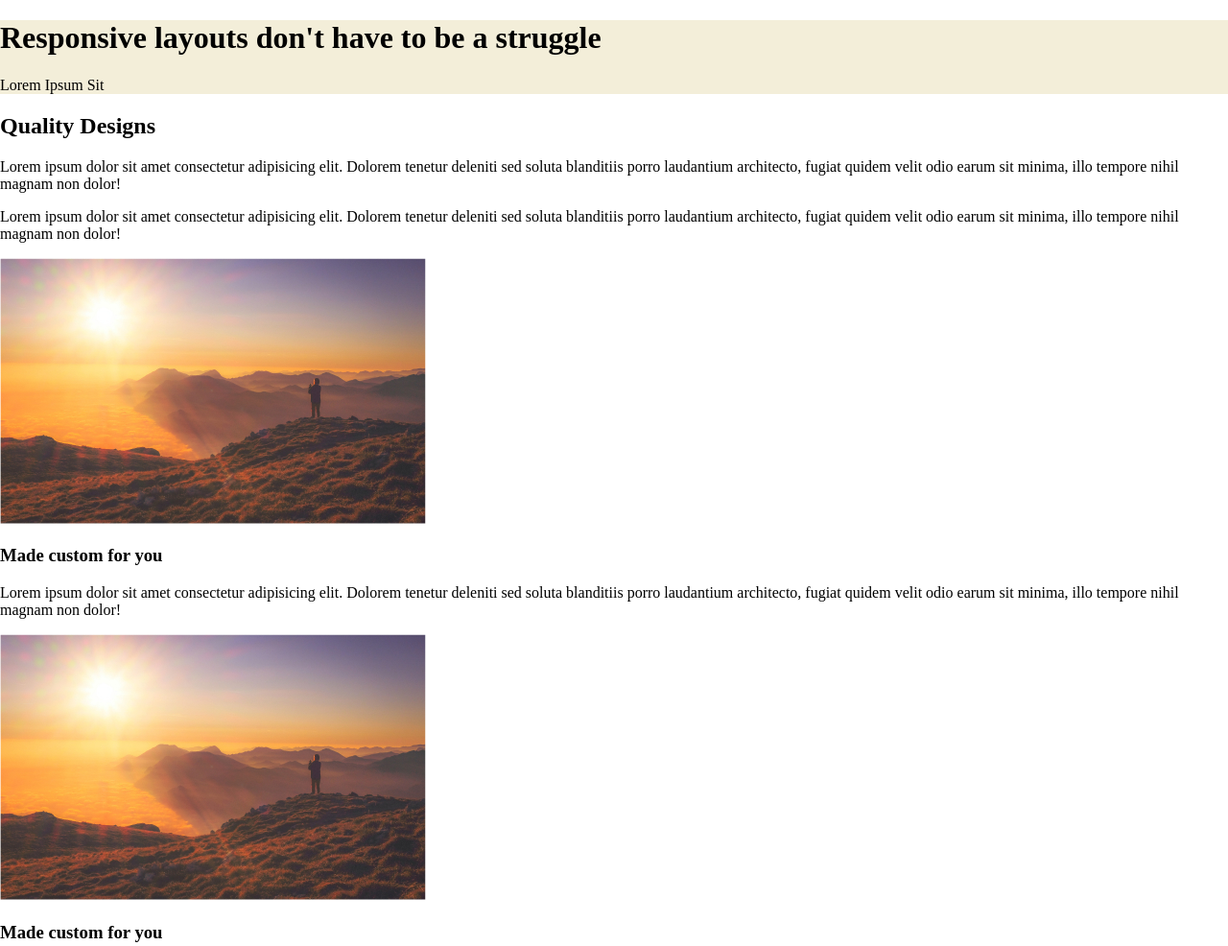
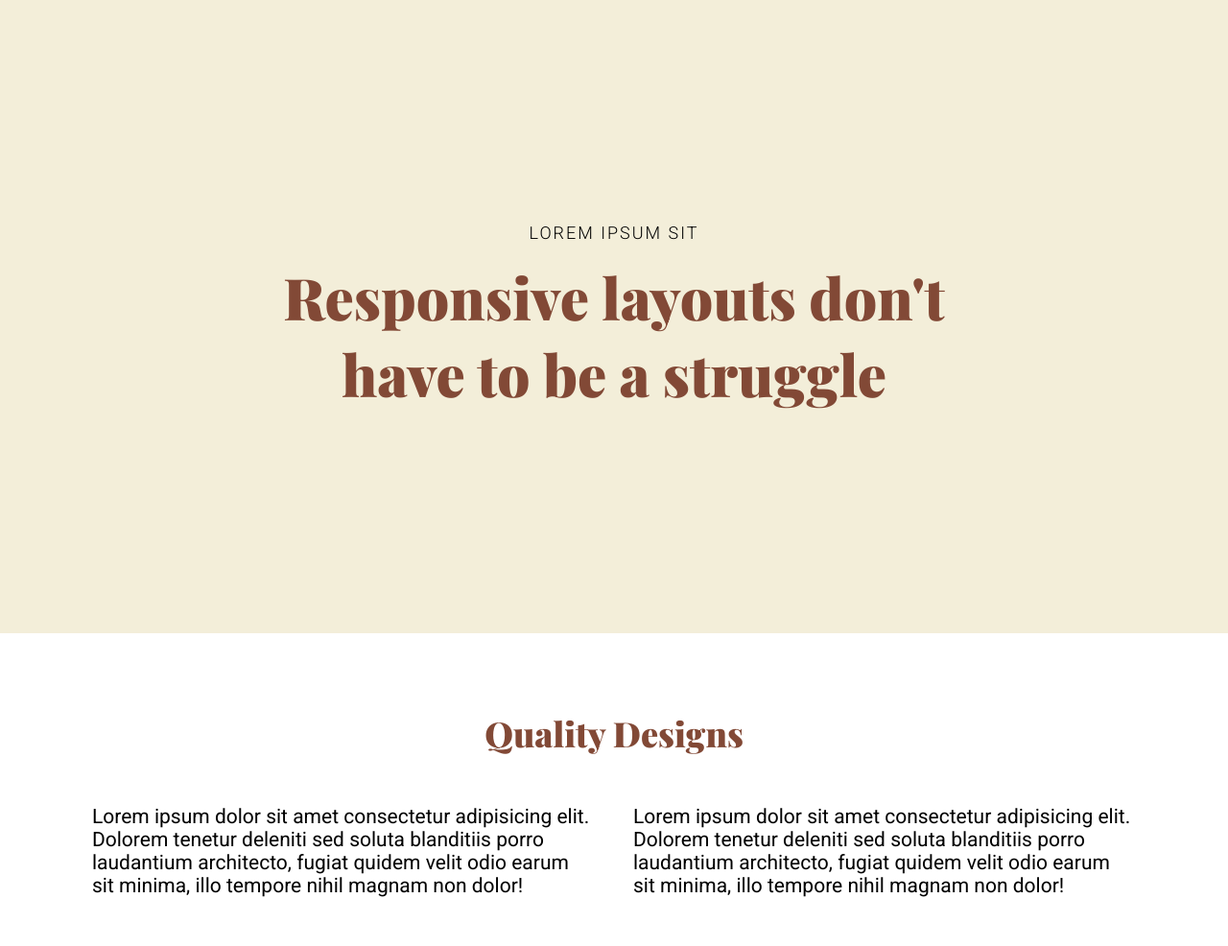
Before and after one commit to mdixondesigns/KP-responsive-layouts, a plain HTML site: page challenge07/index.html in a window 1280 px wide. Shown: the top 986 px of the page at 96% size. Drawn offline with nearby package versions, Linux system fonts and the light colour scheme.

Commit message:
Challenge 07: Solution
* Markup for columns
* Utility styles
* Font and image styles

```diff
--- a/challenge07/index.html
+++ b/challenge07/index.html
@@ -7,10 +7,17 @@
     <title>Challenge #07</title>
 
     <link rel="stylesheet" href="style.css" />
+
+    <link rel="preconnect" href="https://fonts.googleapis.com" />
+    <link rel="preconnect" href="https://fonts.gstatic.com" crossorigin />
+    <link
+      href="https://fonts.googleapis.com/css2?family=Playfair+Display:wght@900&family=Roboto:wght@300;400&display=swap"
+      rel="stylesheet"
+    />
   </head>
   <body>
     <header class="site-header">
-      <div class="grid-container">
+      <div class="site-header__content grid-container">
         <h1 class="site-header__title">
           Responsive layouts don't have to be a struggle
         </h1>
@@ -18,19 +25,20 @@
       </div>
     </header>
 
-    <main>
-      <section class="bg-white">
+    <main class="site-main">
+      <section class="bg-white pad">
         <div class="grid-container">
+          <h2 class="section__title txt-center">Quality Designs</h2>
           <div class="row">
-            <h2>Quality Designs</h2>
-          </div>
-          <div class="row">
+            <div class="col col-6">
               <p>
                 Lorem ipsum dolor sit amet consectetur adipisicing elit. Dolorem
                 tenetur deleniti sed soluta blanditiis porro laudantium
                 architecto, fugiat quidem velit odio earum sit minima, illo
                 tempore nihil magnam non dolor!
               </p>
+            </div>
+            <div class="col col-6">
               <p>
                 Lorem ipsum dolor sit amet consectetur adipisicing elit. Dolorem
                 tenetur deleniti sed soluta blanditiis porro laudantium
@@ -39,12 +47,16 @@
               </p>
             </div>
           </div>
+        </div>
       </section>
-      <section class="bg-green">
+      <section class="bg-black pad">
         <div class="grid-container">
-          <div class="row">
+          <div class="row reverse">
+            <div class="col col-6">
               <img src="image-01.jpg" alt="Mountain stuff" />
-            <h3>Made custom for you</h3>
+            </div>
+            <div class="col col-6">
+              <h2 class="section__title">Made custom for you</h3>
               <p>
                 Lorem ipsum dolor sit amet consectetur adipisicing elit. Dolorem
                 tenetur deleniti sed soluta blanditiis porro laudantium
@@ -53,12 +65,16 @@
               </p>
             </div>
           </div>
+        </div>
       </section>
-      <section class="bg-brown">
+      <section class="bg-brown pad">
         <div class="grid-container">
           <div class="row">
+            <div class="col col-6">
               <img src="image-01.jpg" alt="Mountain stuff" />
-            <h3>Made custom for you</h3>
+            </div>
+            <div class="col col-6">
+              <h2 class="section__title">Made custom for you</h3>
               <p>
                 Lorem ipsum dolor sit amet consectetur adipisicing elit. Dolorem
                 tenetur deleniti sed soluta blanditiis porro laudantium
@@ -67,6 +83,7 @@
               </p>
             </div>
           </div>
+        </div>
       </section>
     </main>
   </body>
--- a/challenge07/style.css
+++ b/challenge07/style.css
@@ -6,12 +6,102 @@
 
 :root {
   --color-tan: #f3eed9;
+  --color-brown: #824936;
+  --color-black: #222c2a;
 }
 
 body {
+  font-family: "Roboto", sans-serif;
+  font-size: 21px;
   margin: 0;
 }
 
+.grid-container {
+  margin: 0 auto;
+  max-width: 1128px;
+  padding-right: 20px;
+  padding-left: 20px;
+}
+
+/* font-family: 'Playfair Display', serif;
+font-family: 'Roboto', sans-serif; */
+
+img {
+  width: 100%;
+}
+
 .site-header {
+  align-items: center;
   background-color: var(--color-tan);
+  display: flex;
+  min-height: 660px;
+  text-align: center;
 }
+
+.site-header__content {
+  display: flex;
+  flex-direction: column-reverse;
+}
+
+.site-header__title {
+  color: var(--color-brown);
+  font-family: "Playfair Display", serif;
+  font-size: 60px;
+  font-weight: 900;
+  margin: 0;
+  margin-top: 16px;
+  max-width: 740px;
+}
+
+.site-header__eyebrow {
+  font-family: "Roboto", sans-serif;
+  font-size: 18px;
+  font-weight: 300;
+  letter-spacing: 2px;
+  text-transform: uppercase;
+}
+
+.section__title {
+  color: var(--color-brown);
+  font-family: "Playfair Display", serif;
+  font-size: 36px;
+  font-weight: 900;
+  margin-top: 0;
+}
+
+.txt-center {
+  text-align: center;
+}
+
+.row {
+  display: flex;
+  column-gap: 40px;
+}
+
+.row.reverse {
+  flex-direction: row-reverse;
+}
+
+.col-6 {
+  width: calc(50% - 20px);
+}
+
+.bg-black {
+  background-color: var(--color-black);
+  color: white;
+}
+
+.bg-black .section__title,
+.bg-brown .section__title {
+  color: var(--color-tan);
+}
+
+.bg-brown {
+  background-color: var(--color-brown);
+  color: white;
+}
+
+.pad {
+  padding-top: 80px;
+  padding-bottom: 90px;
+}
```
Lines whose indentation alone changed are shown as unchanged.
